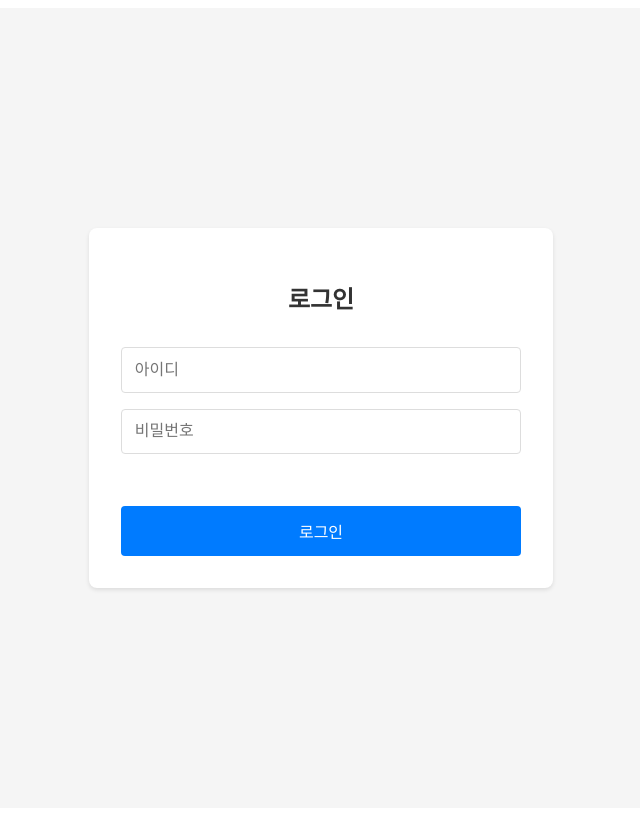
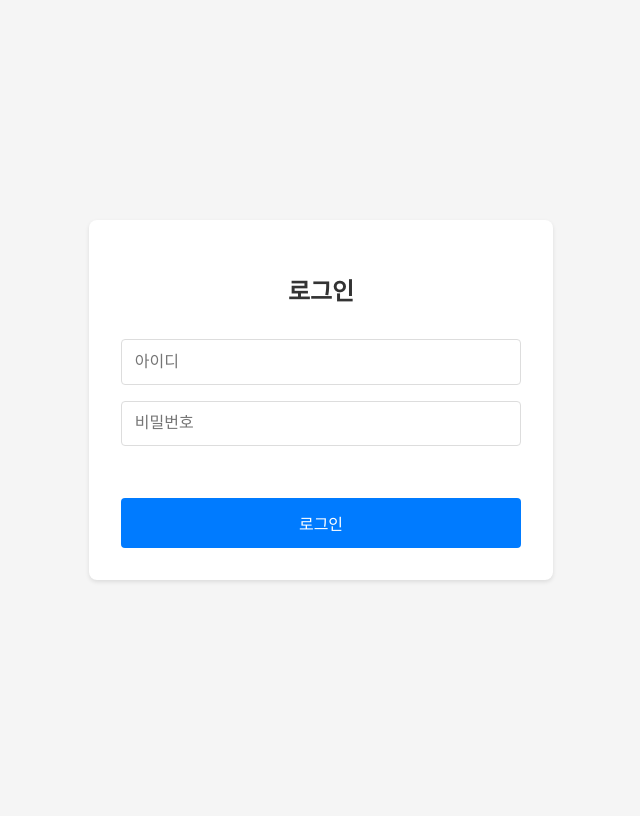
Before and after one commit to rlawlsgus/worksheets, a Flask app: page /login in a window 1280 px wide. Shown: the whole page, without its empty margins (319-959 px from the left). Run offline with Flask 3, Linux system fonts and the light colour scheme.

Commit message:
Update login.css

```diff
--- a/frontend/static/css/login.css
+++ b/frontend/static/css/login.css
@@ -1,3 +1,7 @@
+body {
+  margin: 0;
+}
+
 .login-container {
   display: flex;
   justify-content: center;
```
Lines whose indentation alone changed are shown as unchanged.
